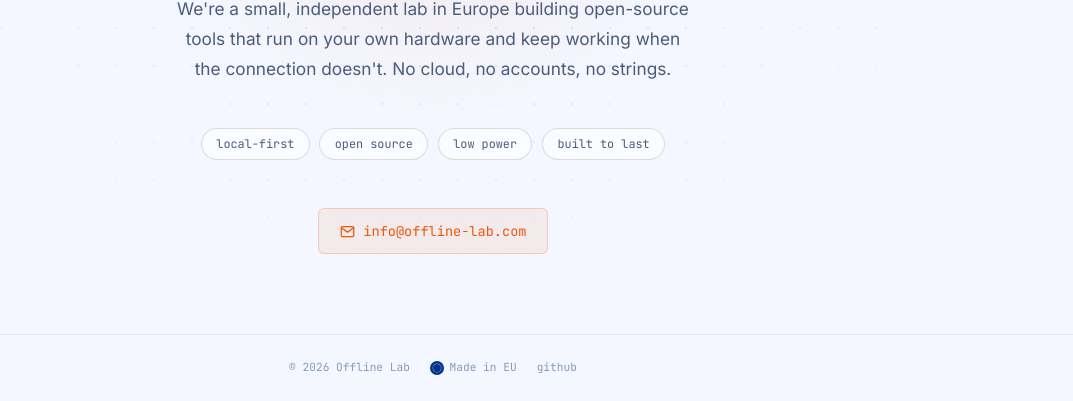
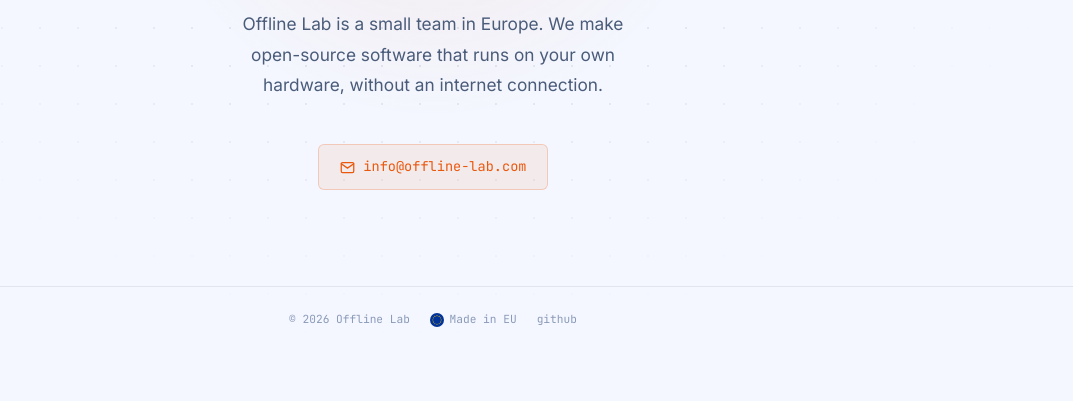
Before and after one commit to offline-lab/documentation, a plain HTML site: page site/index.html in a window 1280 px wide. Shown: the part 447-848 px from the top of the page, without its empty margins (207-1280 px from the left). After the commit the page ends 800 px from the top, so only its background shows below. Drawn offline with Linux system fonts and the light colour scheme.

Commit message:
More deslop while we deslop

```diff
--- a/site/index.html
+++ b/site/index.html
@@ -4,7 +4,7 @@
   <meta charset="UTF-8" />
   <meta name="viewport" content="width=device-width, initial-scale=1.0" />
   <title>Offline Lab</title>
-  <meta name="description" content="Offline Lab is a small, independent lab in Europe building open-source software that keeps working when the network doesn't." />
+  <meta name="description" content="Offline Lab is a small team in Europe making open-source software that runs without an internet connection." />
   <meta name="theme-color" content="#07101f" />
   <link rel="icon" type="image/svg+xml" href="/favicon.svg" />
   <link rel="preconnect" href="https://fonts.googleapis.com" />
@@ -173,6 +173,7 @@
       font-weight: 700;
       line-height: 1.05;
       letter-spacing: -0.035em;
+      text-wrap: balance;
       margin-bottom: 1.75rem;
       animation: rise 0.9s 0.2s ease-out both;
     }
@@ -188,29 +189,10 @@
       font-size: 1.08rem;
       color: var(--fg-muted);
       line-height: 1.75;
-      max-width: 520px;
+      max-width: 540px;
+      text-wrap: balance;
       margin-bottom: 2.75rem;
       animation: rise 0.9s 0.3s ease-out both;
-    }
-
-    .tenets {
-      list-style: none;
-      display: flex;
-      flex-wrap: wrap;
-      justify-content: center;
-      gap: 0.6rem;
-      margin-bottom: 3rem;
-      animation: rise 0.9s 0.4s ease-out both;
-    }
-    .tenets li {
-      font-family: var(--font-mono);
-      font-size: 0.74rem;
-      color: var(--fg-muted);
-      border: 1px solid var(--border-strong);
-      border-radius: 100px;
-      padding: 0.35rem 0.9rem;
-      background: color-mix(in srgb, var(--bg-card) 60%, transparent);
-      backdrop-filter: blur(6px);
     }
 
     .contact {
@@ -226,7 +208,7 @@
       background: var(--accent-muted);
       border-radius: var(--radius-sm);
       transition: color var(--transition), border-color var(--transition), transform var(--transition);
-      animation: rise 0.9s 0.5s ease-out both;
+      animation: rise 0.9s 0.4s ease-out both;
     }
     .contact:hover { color: var(--accent-hover); border-color: var(--accent); transform: translateY(-1px); }
     .contact svg { width: 15px; height: 15px; }
@@ -305,20 +287,12 @@
 
       <div class="wordmark">Offline<span>·</span>Lab</div>
 
-      <h1>Software for when<br><em>the network isn't there.</em></h1>
+      <h1>Software for when<br><em>the network isn't&nbsp;there.</em></h1>
 
       <p class="lede">
-        We're a small, independent lab in Europe building open-source tools
-        that run on your own hardware and keep working when the connection
-        doesn't. No cloud, no accounts, no strings.
+        Offline Lab is a small team in Europe. We make open-source software
+        that runs on your own hardware, without an internet connection.
       </p>
-
-      <ul class="tenets">
-        <li>local-first</li>
-        <li>open source</li>
-        <li>low power</li>
-        <li>built to last</li>
-      </ul>
 
       <a class="contact" href="mailto:info@offline-lab.com">
         <svg viewBox="0 0 24 24" fill="none" stroke="currentColor" stroke-width="2" stroke-linecap="round" stroke-linejoin="round">
```
